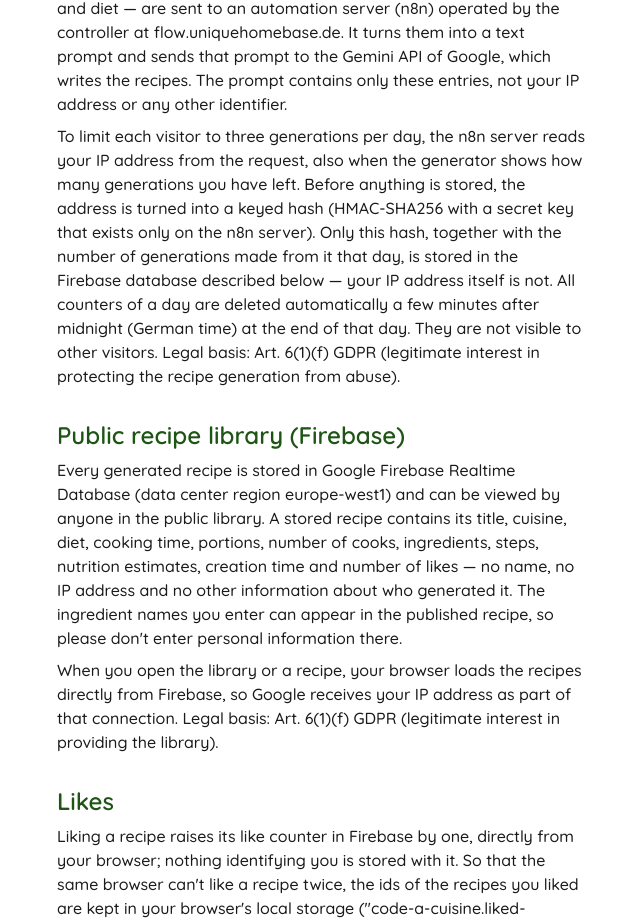
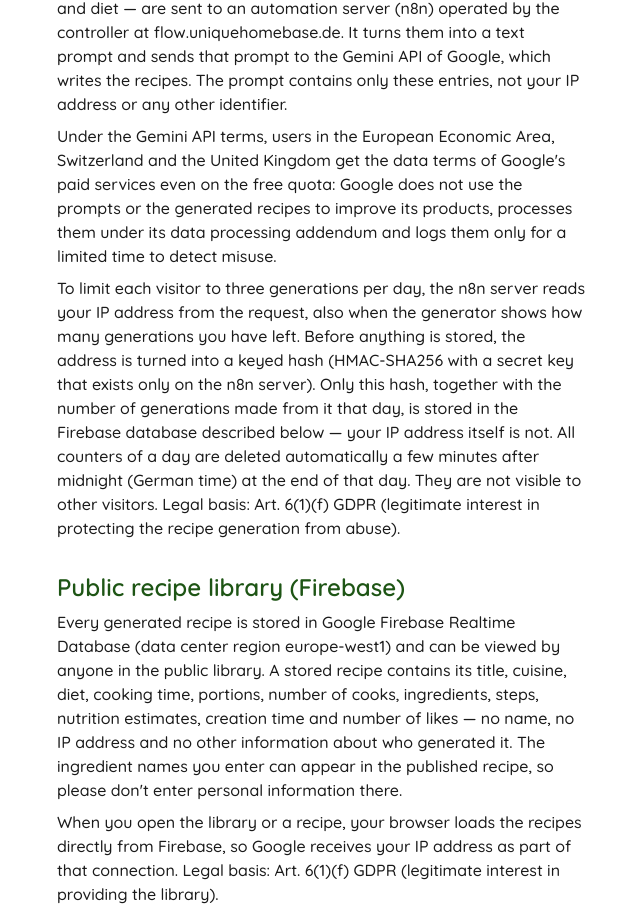
Before and after one commit to TheYan3/code-a-cuisine, an Angular app: page /privacy in a window 1280 px wide. Shown: the part 956-1877 px from the top of the page, without its empty margins (39-679 px from the left). Built offline with nearby package versions, Linux system fonts and the light colour scheme.

Commit message:
docs(privacy): state how Google handles the Gemini prompts for EEA users

```diff
--- a/src/app/pages/privacy/privacy.html
+++ b/src/app/pages/privacy/privacy.html
@@ -44,6 +44,12 @@
           server (n8n) operated by the controller at flow.uniquehomebase.de. It turns them into a
           text prompt and sends that prompt to the Gemini API of Google, which writes the recipes.
           The prompt contains only these entries, not your IP address or any other identifier.
+        </p>
+        <p>
+          Under the Gemini API terms, users in the European Economic Area, Switzerland and the
+          United Kingdom get the data terms of Google's paid services even on the free quota: Google
+          does not use the prompts or the generated recipes to improve its products, processes them
+          under its data processing addendum and logs them only for a limited time to detect misuse.
         </p>
         <p>
           To limit each visitor to three generations per day, the n8n server reads your IP address
```
